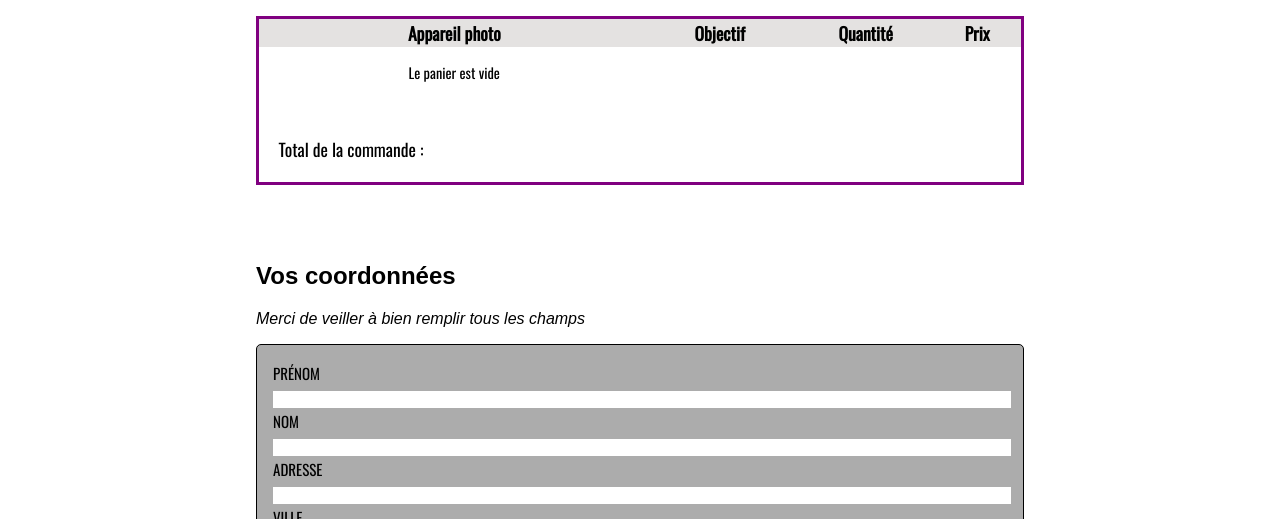
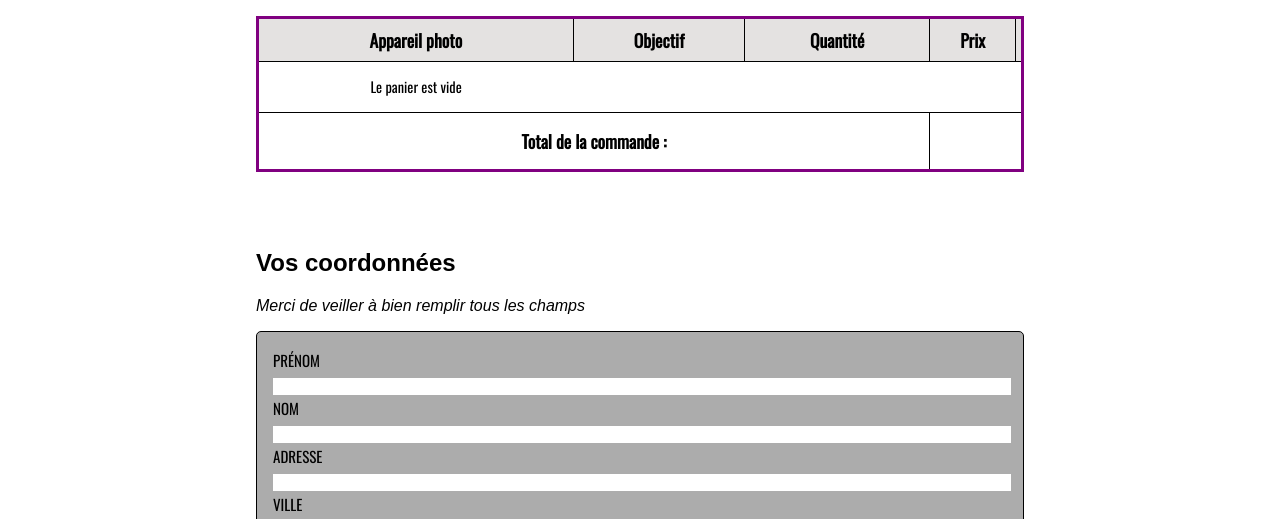
Before and after one commit to m-graff/OpenClassrooms-P5, a plain HTML site: page panier.html in a window 1280 px wide. Shown: the part 273-792 px from the top of the page. Drawn offline with nearby package versions, Linux system fonts and the light colour scheme; a web font is replaced by a local one.

Commit message:
Modifications CSS panier.html: ajustements visuel du panier

```diff
--- a/js/panier.js
+++ b/js/panier.js
@@ -62,7 +62,8 @@ document.getElementById("panier-prix").innerHTML = sommePanier;
 
 
 
-// --- TRY --- Bouton supprimer un article
+// --- TRY --- Bouton supprimer un article --- TRY ---  //
+
 // Bouton supprimer un article
 const deleteItem = document.querySelectorAll(".btn-supprimer");
 deleteItem.forEach((btn, i) => {
@@ -70,12 +71,13 @@ deleteItem.forEach((btn, i) => {
         deleteItemSelected(i);
     });
 });
-
     // Suppression de l'article sélectionné dans le localStorage
     function deleteItemSelected(index) {
         produitLocalStorage.splice(index, 1);
         localStorage.setItem('panier', JSON.stringify(produitLocalStorage));
-
+            // Alerte suppresion d'un produit et refresh de la page en cas de validation
+            confirm("Etes-vous sur de vouloir supprimer ce produit du panier ?");
+            document.location.reload();
         if (produitLocalStorage.length === 0) {
             localStorage.removeItem('panier');
         }
@@ -83,4 +85,16 @@ deleteItem.forEach((btn, i) => {
     }
 
 
-    /*let index = e.target.classList[1].slice();*/
+
+/*let index = e.target.classList[1].slice();*/
+
+/* function testAlert () {
+
+    var result = confirm("Vous êtes sur le point de supprimer ce produit. Voulez-vous le supprimer du panier ?");
+
+    if (result) {
+        alert("Produit supprimé !")
+    } else {
+        alert("Continuer mes achats !")
+    }
+} */
--- a/panier.html
+++ b/panier.html
@@ -52,7 +52,7 @@
                 <tfoot>
                     <tr>
                         <td colspan="3" id="panier-total">Total de la commande :</td>
-                        <td id="panier-prix">
+                        <td colspan="2" id="panier-prix">
                             <!-- Ajout prix total via JS -->
                         </td>
                     </tr>
--- a/style.css
+++ b/style.css
@@ -249,11 +249,6 @@ hr {
 
 /* -------------------------------------------------------------------------- PAGE PRODUITS -------------------------------------------------------------------------- */
 
-main, .container {
-
-
-}
-
 #produit {
     margin: 5%;
 }
@@ -325,6 +320,11 @@ table {
     margin-bottom: 10%;
 }
 
+td, th {
+    border: 1px solid black;
+    padding: 1%;
+}
+
 thead {
     font-size: 1.1em;
     background-color: rgb(228, 226, 225);
@@ -334,17 +334,15 @@ tbody {
     font-size: 0.9em;
 }
 
-.container-recapitulatif {
-    vertical-align: middle;
-    padding: 30px;
+tfoot {
+    font-size: 1.1em;
+    font-weight: bold;
 }
 
 #panier-total {
-    display: flex;
-    margin-top: 5%;
-    font-size: 1.1em;
-    padding: 5%;
+    padding: 2%;
 }
+
 
 /* Formulaire de validation */
 #form-titre {
@@ -390,9 +388,7 @@ tbody {
 
 /* --------------------------------------------------------------------------- CSS JS PANIER ------------------------------------------------------------------------- */
 
-.container-recapitulatif {
 
-}
 
 
 /* Panier JS  avant modif
@@ -421,14 +417,6 @@ tbody {
     margin: 4%;
     text-transform: uppercase;
 }
-
-
-
-
-
-
-
-
 
 
 
```
